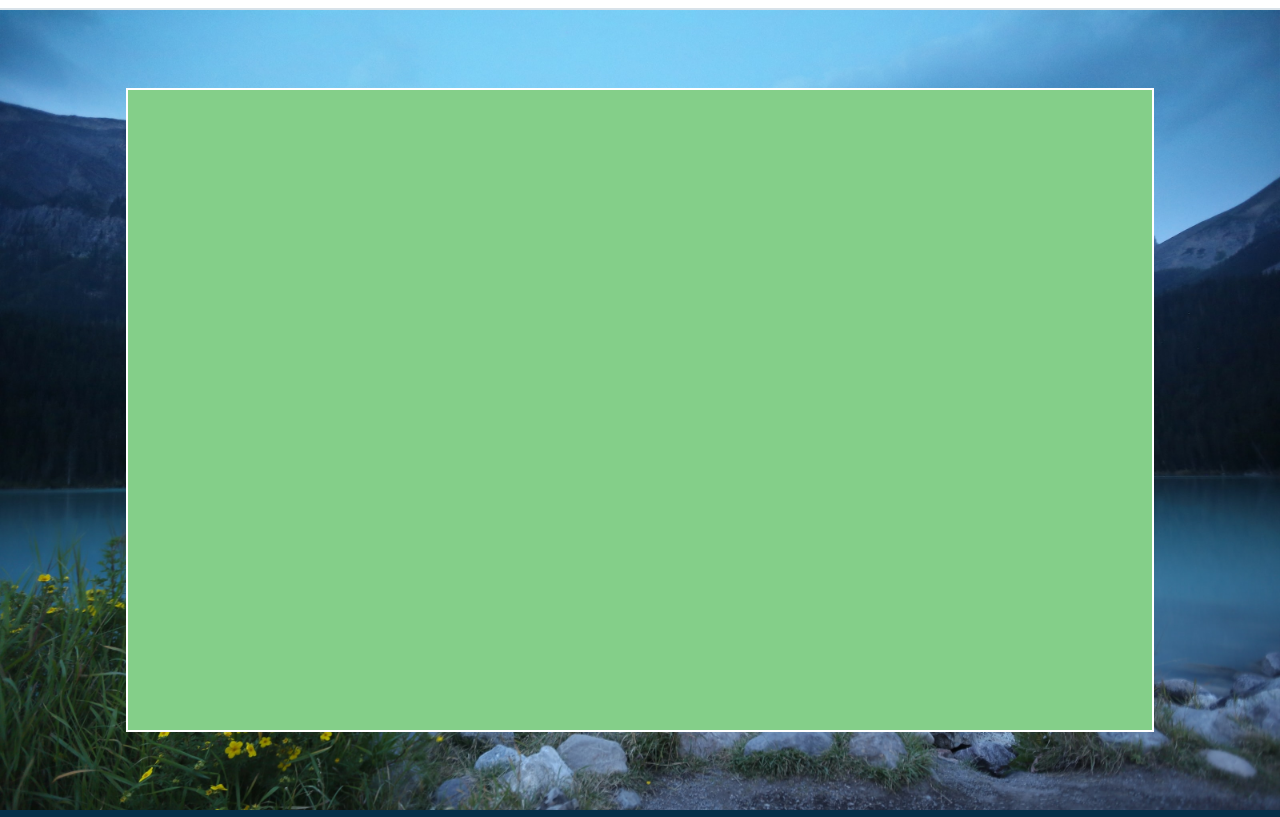
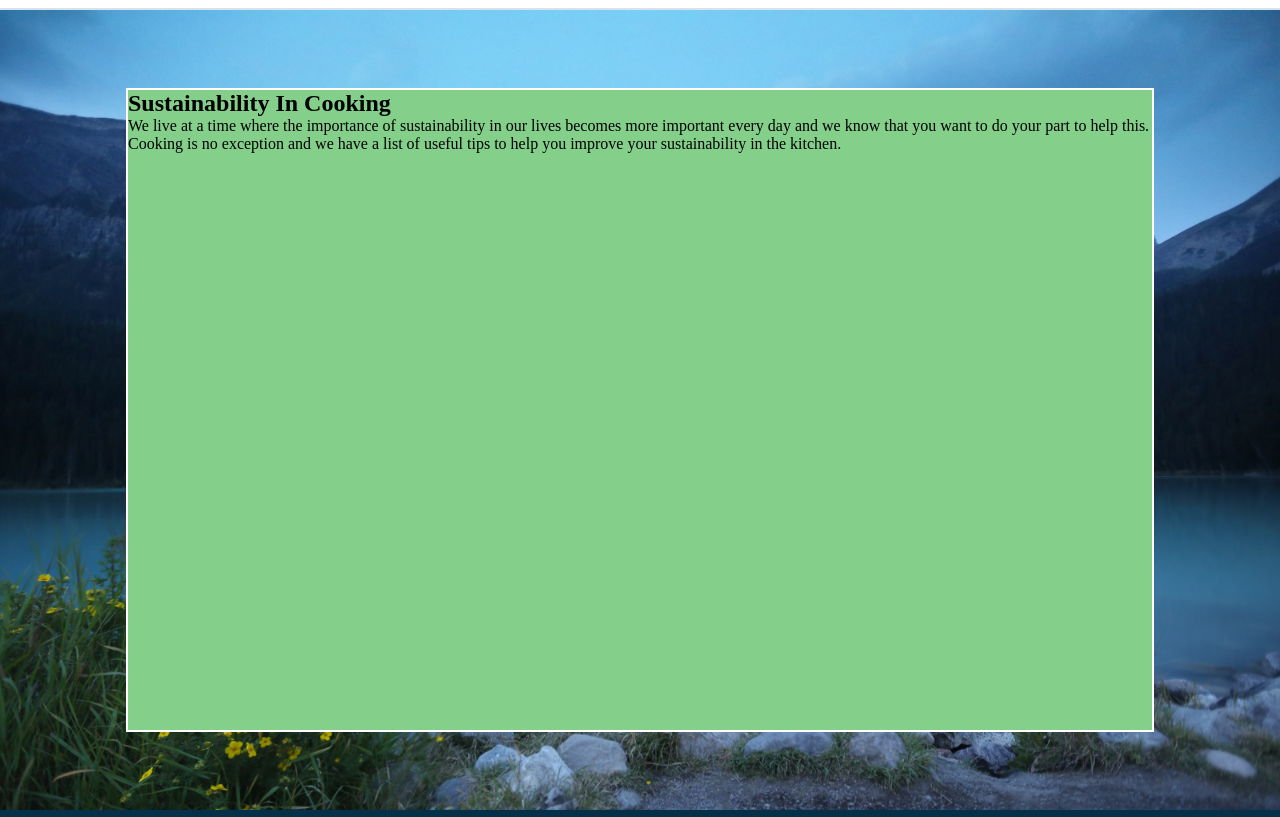
Before and after one commit to vfg-95/the-sauce, a plain HTML site: page pages/sustainable.html in a window 1280 px wide. Shown: the part 52-869 px from the top of the page. Drawn offline with Linux system fonts and the light colour scheme.

Commit message:
Add heading and brief to sustainability page

```diff
--- a/pages/sustainable.html
+++ b/pages/sustainable.html
@@ -34,7 +34,11 @@
 
     <section id="sustainability">
         <div>
-
+            <h1>Sustainability In Cooking</h1>
+            <p>We live at a time where the importance of sustainability in our lives becomes more important
+                every day and we know that you want to do your part to help this. Cooking is no exception and
+                we have a list of useful tips to help you improve your sustainability in the kitchen.
+            </p>
         </div>
     </section>
 
```
Also changed, not shown: assets/css/style.css (line endings or trailing spaces).
